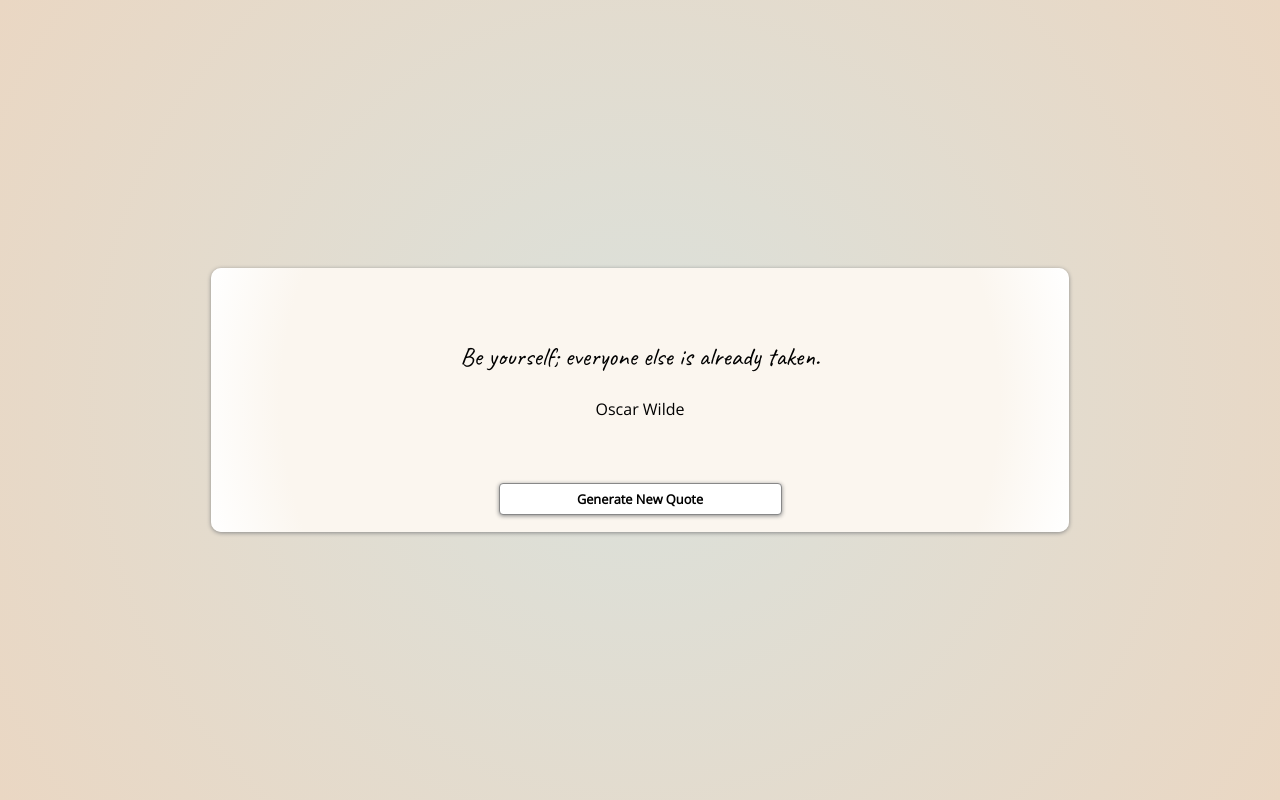
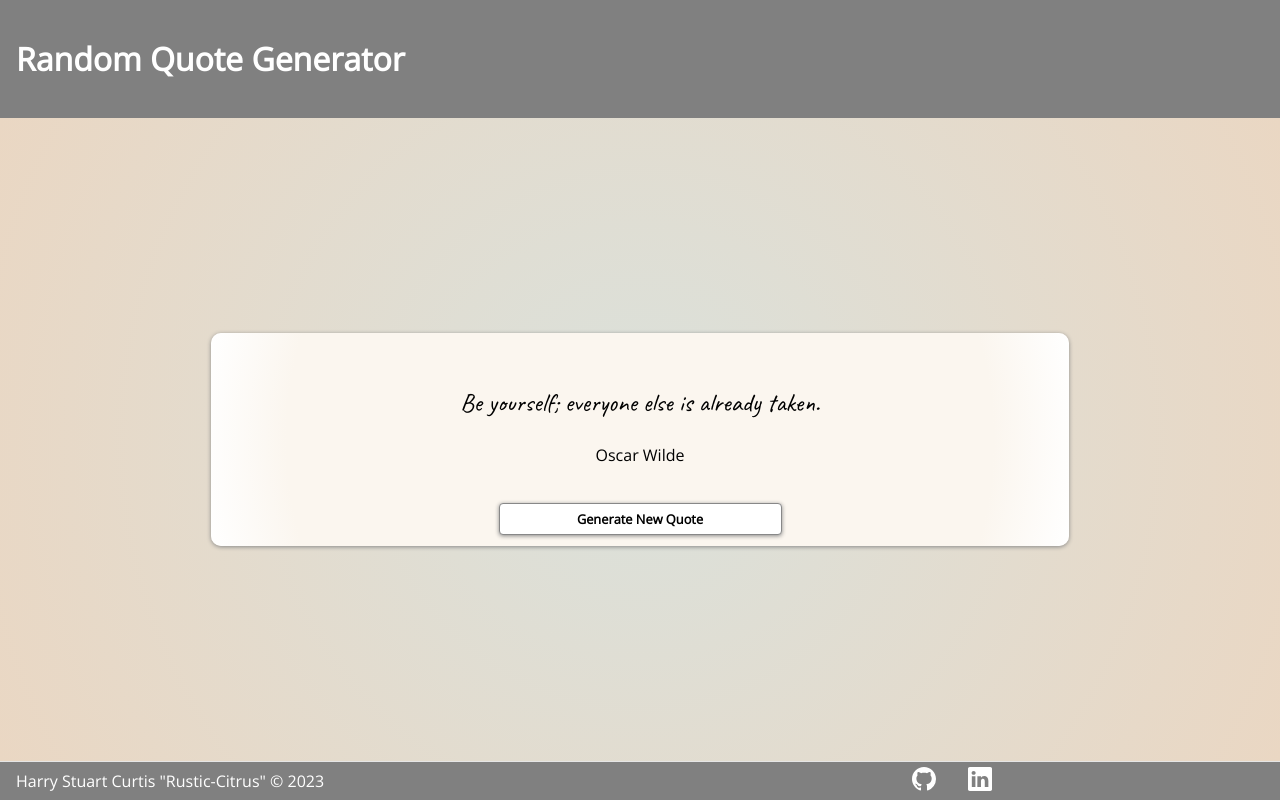
Before and after one commit to Rustic-Citrus/random-quote-generator, a SvelteKit app: page / in a window 1280 px wide. Built offline with nearby package versions, Linux system fonts and the light colour scheme.

Commit message:
Add layout component with header and footer

```diff
--- /dev/null
+++ b/src/routes/+layout.svelte
@@ -0,0 +1,86 @@
+<script>
+    const year = new Date().getFullYear();
+</script>
+
+<header>
+    <h1 class="title">Random Quote Generator</h1>
+</header>
+
+<slot />
+
+<footer>
+    <div class="copyright">
+        Harry Stuart Curtis "Rustic-Citrus" &copy; {year}
+    </div>
+    <div class="social-icons">
+        <a href="https://github.com/Rustic-Citrus">
+            <svg
+                xmlns="http://www.w3.org/2000/svg"
+                width="24"
+                height="24"
+                fill="white"
+                class="bi bi-github"
+                viewBox="0 0 16 16"
+            >
+                <path
+                    d="M8 0C3.58 0 0 3.58 0 8c0 3.54 2.29 6.53 5.47 7.59.4.07.55-.17.55-.38 0-.19-.01-.82-.01-1.49-2.01.37-2.53-.49-2.69-.94-.09-.23-.48-.94-.82-1.13-.28-.15-.68-.52-.01-.53.63-.01 1.08.58 1.23.82.72 1.21 1.87.87 2.33.66.07-.52.28-.87.51-1.07-1.78-.2-3.64-.89-3.64-3.95 0-.87.31-1.59.82-2.15-.08-.2-.36-1.02.08-2.12 0 0 .67-.21 2.2.82.64-.18 1.32-.27 2-.27s1.36.09 2 .27c1.53-1.04 2.2-.82 2.2-.82.44 1.1.16 1.92.08 2.12.51.56.82 1.27.82 2.15 0 3.07-1.87 3.75-3.65 3.95.29.25.54.73.54 1.48 0 1.07-.01 1.93-.01 2.2 0 .21.15.46.55.38A8.01 8.01 0 0 0 16 8c0-4.42-3.58-8-8-8"
+                />
+            </svg>
+        </a>
+        <a href="https://www.linkedin.com/in/harrycurtis94/">
+            <svg
+                xmlns="http://www.w3.org/2000/svg"
+                width="24"
+                height="24"
+                fill="white"
+                class="bi bi-linkedin"
+                viewBox="0 0 16 16"
+            >
+                <path
+                    d="M0 1.146C0 .513.526 0 1.175 0h13.65C15.474 0 16 .513 16 1.146v13.708c0 .633-.526 1.146-1.175 1.146H1.175C.526 16 0 15.487 0 14.854zm4.943 12.248V6.169H2.542v7.225zm-1.2-8.212c.837 0 1.358-.554 1.358-1.248-.015-.709-.52-1.248-1.342-1.248S2.4 3.226 2.4 3.934c0 .694.521 1.248 1.327 1.248zm4.908 8.212V9.359c0-.216.016-.432.08-.586.173-.431.568-.878 1.232-.878.869 0 1.216.662 1.216 1.634v3.865h2.401V9.25c0-2.22-1.184-3.252-2.764-3.252-1.274 0-1.845.7-2.165 1.193v.025h-.016l.016-.025V6.169h-2.4c.03.678 0 7.225 0 7.225z"
+                />
+            </svg>
+        </a>
+    </div>
+</footer>
+
+<style>
+    @import url('https://fonts.googleapis.com/css2?family=Caveat&family=Open+Sans:wght@300&display=swap');
+
+    .title {
+        font-family: "Open Sans", sans-serif;
+        color: white;
+    }
+
+    header {
+        flex: 0 1 auto;
+        background-color: grey;
+        padding: 1rem;
+    }
+
+    footer {
+        flex: 0 1 auto;
+        background-color: grey;
+        display: flex;
+        justify-content: space-between;
+        align-items: center;
+        padding: 0 1rem;
+        border-top: 1px solid #e5e5e5;
+        height: 3rem;
+        width: 100%;
+        box-sizing: border-box;
+    }
+
+    .copyright {
+        font-family: "Open Sans", sans-serif;
+        color: white;
+    }
+
+    .social-icons {
+        display: flex;
+        justify-content: space-between;
+        width: 50%;
+        justify-content: center;
+        gap: 2rem;
+    }
+</style>
```
